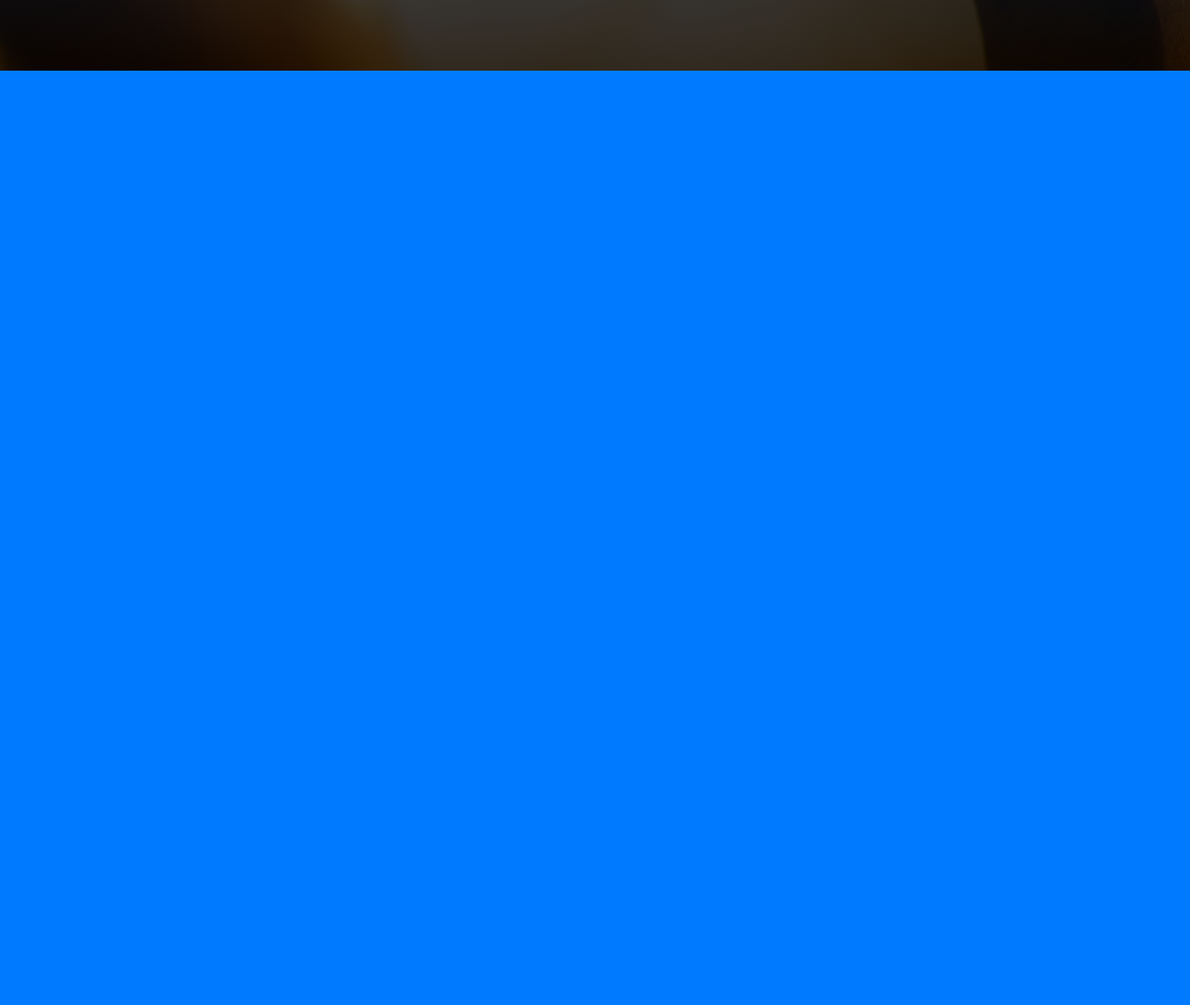
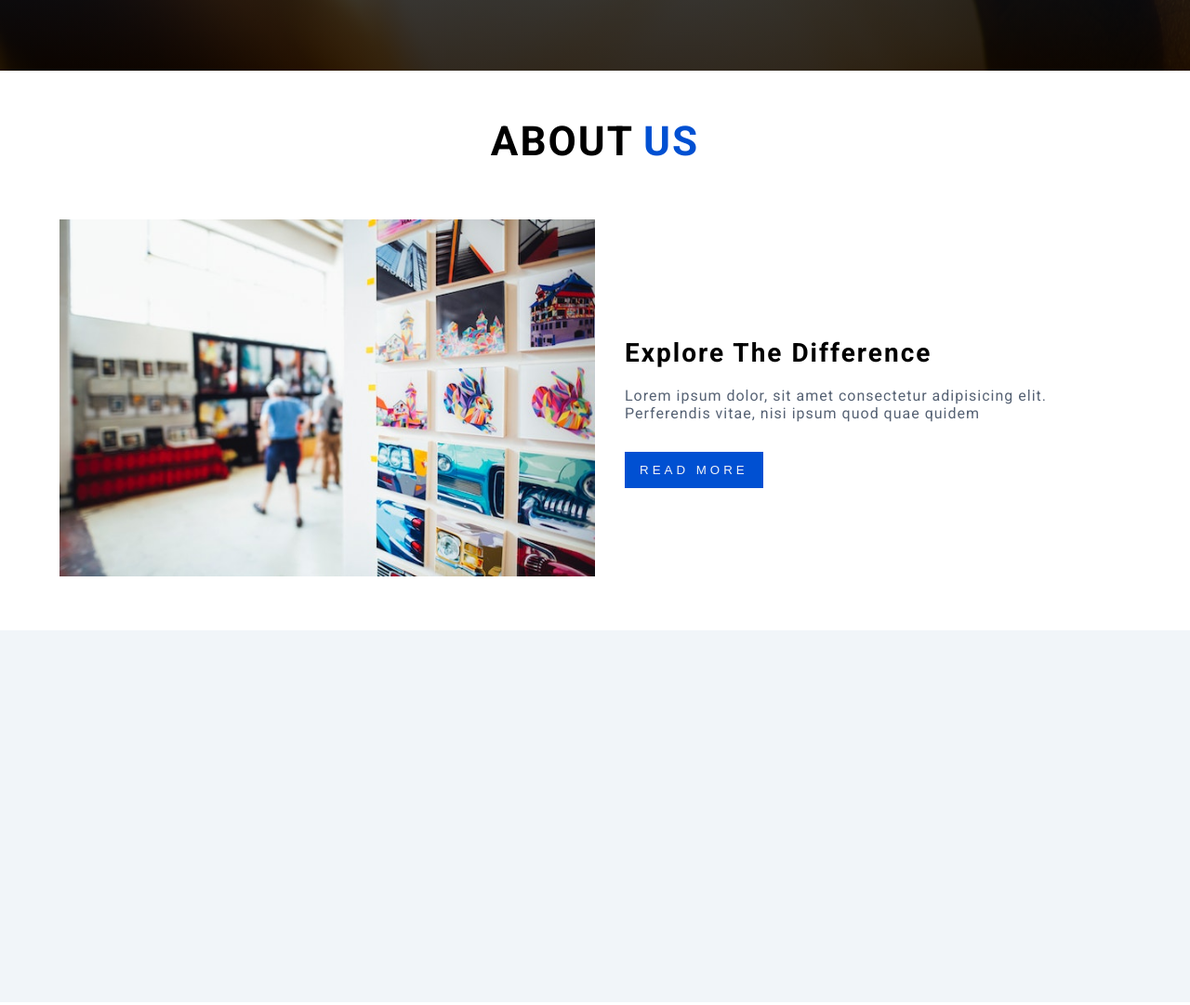
Before and after one commit to Agnijus/Art-Scape, a plain HTML site: page index.html in a window 1280 px wide. Shown: the part 780-1861 px from the top of the page at 93% size. Before the commit the page ends 1069 px from the top, so only its background shows below. Drawn offline with Linux system fonts and the light colour scheme.

Commit message:
style: about-us section complete

```diff
--- a/index.html
+++ b/index.html
@@ -86,13 +86,15 @@
     </section>
     <!-- about us -->
     <section class="about-us-container">
-      <h2 class="about-us-title"></h2>
-      <div class="about-us-image"></div>
-      <div class="about-us-text">
-        <h3 class="about-us-text-title"></h3>
-        <p class="about-us-text-p"></p>
-        <button class="about-us-text-btn"></button>
-      </div>
+        <div class="about-us-container-center">
+            <h2 class="about-us-title"><span>about</span><span class="about-us-title-two">us</span></h2>
+            <div class="about-us-image"></div>
+            <div class="about-us-text">
+              <h3 class="about-us-text-title">explore the difference</h3>
+              <p class="about-us-text-p">Lorem ipsum dolor, sit amet consectetur adipisicing elit. Perferendis vitae, nisi ipsum quod quae quidem</p>
+              <button class="about-us-text-btn">read more</button>
+            </div>
+        </div>
     </section>
     <!-- services -->
     <section class="services-container">
--- a/style.css
+++ b/style.css
@@ -10,7 +10,7 @@ Global
 }
 body {
   font-family: "Roboto", sans-serif;
-  background-color: var(--primary-light);
+  /* background-color: var(--grey-light); */
   letter-spacing: var(--letter-spacing);
 }
 
@@ -20,7 +20,7 @@ body {
   --primary-light: #007bff;
   --primary-light-transition: rgba(108, 166, 255, 0.6);
   --grey-light: #f1f5f9;
-  --grey: #64748b;
+  --grey: #566274;
   --hero-overlay: rgba(0, 0, 0, 0.7);
   --fluid-width: 90vw;
   --max-width: 1170px;
@@ -39,11 +39,11 @@ h1 {
   text-transform: uppercase;
 }
 h2 {
-  font-size: 3rem;
+  font-size: 2.75rem;
   text-transform: uppercase;
 }
 h3 {
-  font-size: 2rem;
+  font-size: 1.75rem;
   text-transform: capitalize;
 }
 h4 {
@@ -64,14 +64,15 @@ Nav
 ===============
 */
 .nav-container {
+    background-color: var(--white);
   display: flex;
   position: sticky;
   height: 7vh;
-  background-color: var(--grey-light);
   top: 0;
   z-index: 1;
   justify-content: center;
   align-items: center;
+  box-shadow: 0 0 10px 0 rgba(0, 0, 0, 0.5);
 }
 .nav-container-center {
   display: flex;
@@ -120,7 +121,7 @@ a[class*="external"]:hover {
   color: var(--primary-light);
 }
 .nav-drop-down-menu-btn {
-  background-color: var(--grey-light);
+  background-color: var(--white);
   font-size: 1.75rem;
   margin-right: 2rem;
   border: none;
@@ -196,7 +197,7 @@ Hero
   display: flex;
   height: 100vh;
   background: linear-gradient(rgba(0, 123, 255, 0.5), rgba(0, 0, 0, 0.8)),
-    url("./images/hero-img\ \(2\).jpg") center/cover no-repeat fixed;
+    url("./images/hero-img\ \(2\).jpg") center/cover no-repeat;
   justify-content: center;
   align-items: center;
   flex-direction: column;
@@ -235,7 +236,65 @@ About us
 ===============
 */
 .about-us-container {
-  visibility: hidden;
+  background-color: var(--white)
+  width: 100vw;
+  margin: 50px 0;
+}
+.about-us-container-center {
+  width: 90vw;
+  margin: 0 auto;
+  display: flex;
+  align-items: center;
+  flex-wrap: wrap;
+  max-width: 1250px;
+}
+.about-us-title {
+  flex: 1 0 100%;
+  margin-bottom: 50px;
+  text-align: center;
+}
+.about-us-title-two {
+  margin-left: 10px;
+  color: var(--primary);
+}
+.about-us-image {
+  flex: 1 0 100%;
+  height: 400px;
+  width: 100%;
+  background: url("./images/about-us-image.jpg") center/contain no-repeat;
+}
+.about-us-text {
+  flex: 1 0 100%;
+}
+.about-us-text-title {
+  padding-top: 2rem;
+  margin-bottom: 1.25rem;
+}
+.about-us-text-p {
+  letter-spacing: 1px;
+  margin-bottom: 2rem;
+  color: var(--grey);
+}
+.about-us-text-btn {
+  color: var(--grey-light);
+  background-color: var(--primary);
+  padding: 0.75rem 1rem;
+  border: none;
+}
+.about-us-text-btn:hover {
+  background-color: var(--primary-light);
+  transition: var(--transition);
+}
+@media screen and (min-width: 900px) {
+  .about-us-image {
+    display: block;
+    flex: 1 0 50%;
+    /* border: 1px solid black; */
+  }
+  .about-us-text {
+    flex: 1 0 50%;
+    padding: 2rem;
+  }
 }
 /*
 ===============
@@ -243,7 +302,8 @@ Services
 ===============
 */
 .services-container {
-  visibility: hidden;
+    height: 50vh;
+    background-color: var(--grey-light);
 }
 /*
 ===============
```
Also changed, not shown: images/about-us-image.jpg (added), images/about-us.jpg (added), images/hero-img.jpg (added).
